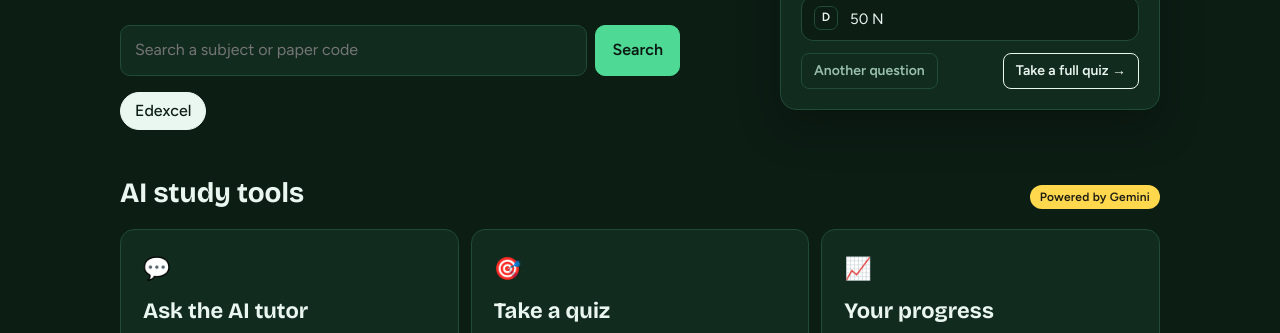
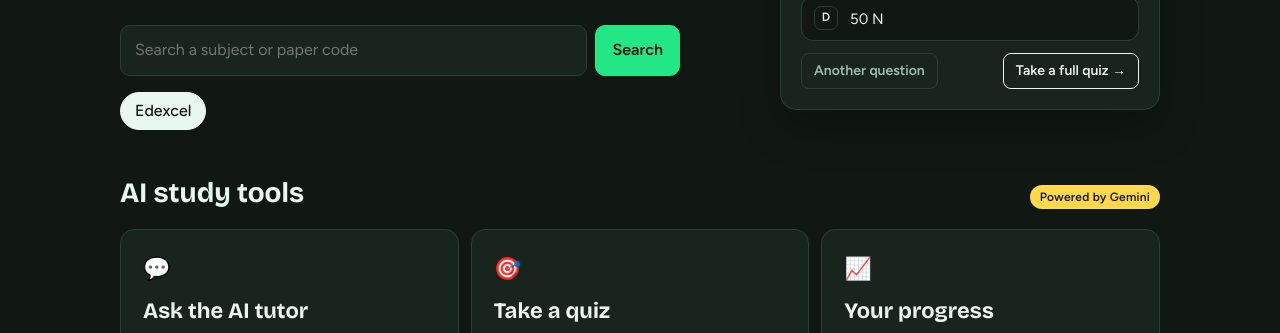
Before and after one commit to RobberBob27/igcse-hub, a website with bundled scripts: page index.html in a window 1280 px wide. Shown: the part 431-764 px from the top of the page. Built offline with nearby package versions, Linux system fonts and the light colour scheme.

Commit message:
Update styles.css

```diff
--- a/css/styles.css
+++ b/css/styles.css
@@ -3,7 +3,7 @@
    ========================================================== */
 :root{
   box-sizing:border-box;padding-top:env(safe-area-inset-top,0px);padding-bottom:env(safe-area-inset-bottom,0px);
-  --h:150;--s:40%;--a:65%;--l:58%;--is:40%;
+  --h:150;--s:18%;--a:80%;--l:52%;--is:40%;
   --bgl:8%;--sl:12%;--ll:21%;--ad:0%;
   --bg:hsl(var(--h) var(--s) var(--bgl));--surface:hsl(var(--h) var(--s) var(--sl));--line:hsl(var(--h) var(--s) var(--ll));
   --ink:hsl(var(--h) var(--is) 94%);--muted:hsl(var(--h) calc(var(--is) * .6) 68%);
```
